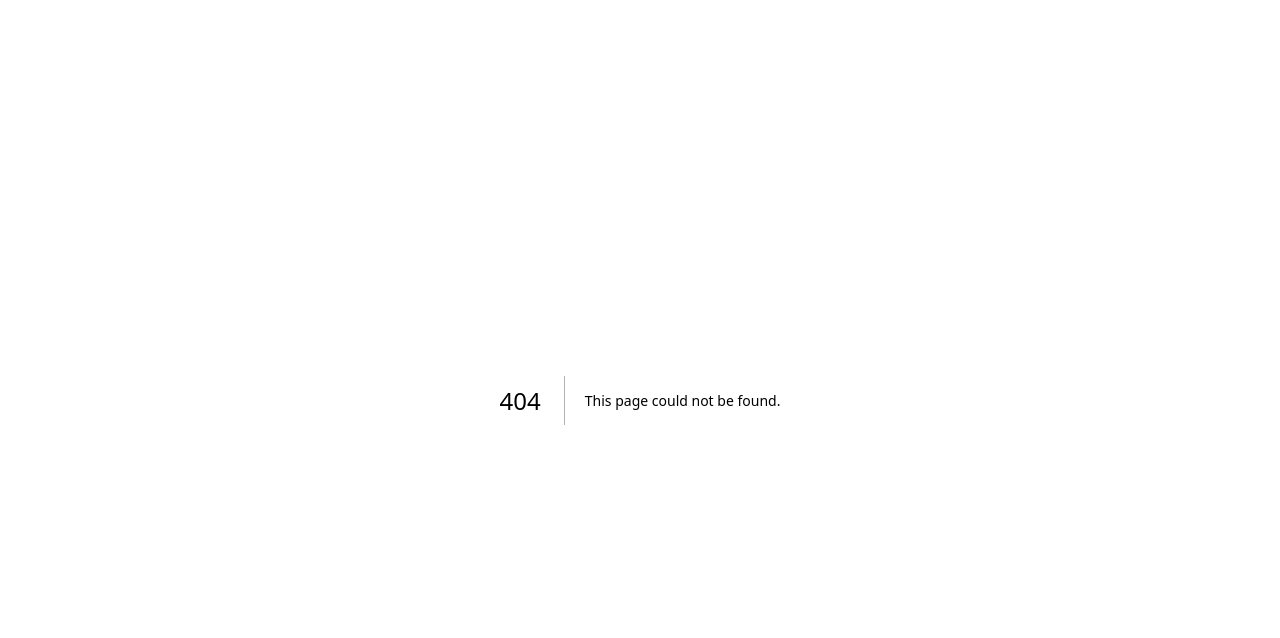
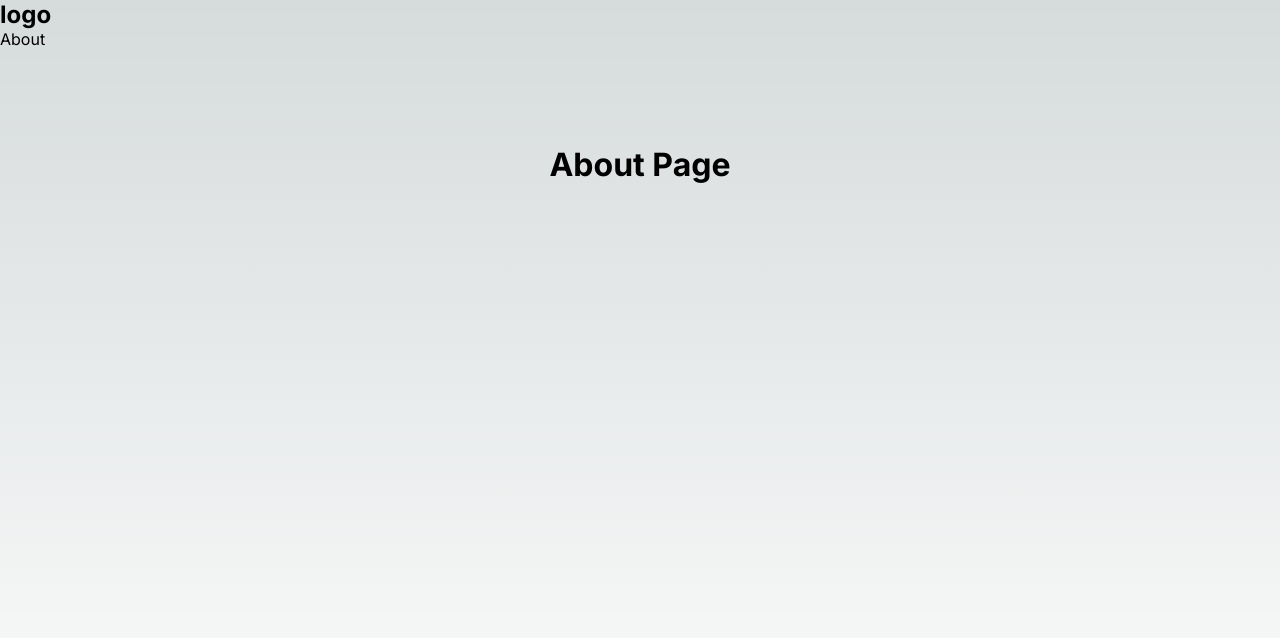
Before and after one commit to pradnyabhukan/nextJS-projects, a Next.js app in the folder next13-full-stack-app/: page /about in a window 1280 px wide. Before the commit this address had no page. Shown: the top 638 px of the page. Built offline with nearby package versions, Linux system fonts and the light colour scheme.

Commit message:
added about page

```diff
--- /dev/null
+++ b/next13-full-stack-app/app/about/layout.jsx
@@ -0,0 +1,17 @@
+import "../globals.css";
+import { Inter } from "next/font/google";
+
+const inter = Inter({ subsets: ["latin"] });
+
+export const metadata = {
+  title: "About Page",
+  description: "Generated by create next app",
+};
+
+export default function AboutLayout({ children }) {
+  return (
+
+    <body className={inter.className}>{children}</body>
+
+  );
+}
--- /dev/null
+++ b/next13-full-stack-app/app/about/page.jsx
@@ -0,0 +1,8 @@
+import styles from '../page.module.css'
+export default function About(){
+    return(
+        <div className={styles.main}>
+            <h1>About Page</h1>
+        </div>
+    )
+}
--- a/next13-full-stack-app/app/layout.jsx
+++ b/next13-full-stack-app/app/layout.jsx
@@ -11,7 +11,19 @@ export const metadata = {
 export default function RootLayout({ children }) {
   return (
     <html lang="en">
-      <body className={inter.className}>{children}</body>
+      <head/>
+
+      <body className={inter.className}>
+      <nav>
+        <h1>logo</h1>
+        <ul>
+          <li>
+            <a href="/about">About</a>
+          </li>
+        </ul>
+      </nav>
+        {children}
+      </body>
     </html>
   )
 }
```
Also changed, not shown: next13-full-stack-app/app/about/error.jsx (added, +24 -0 lines).
